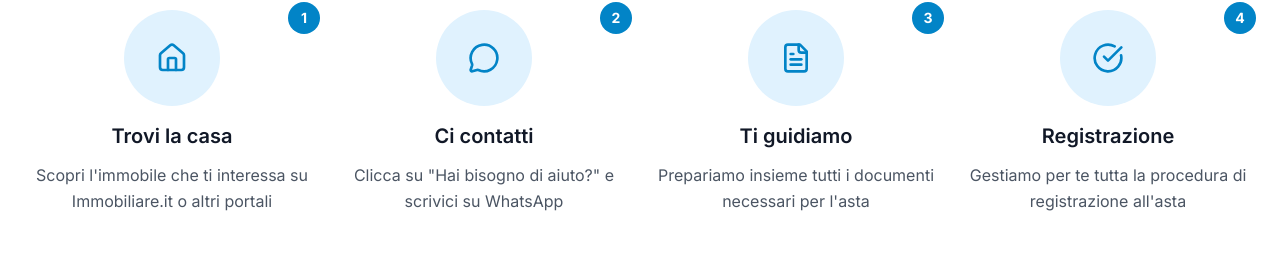
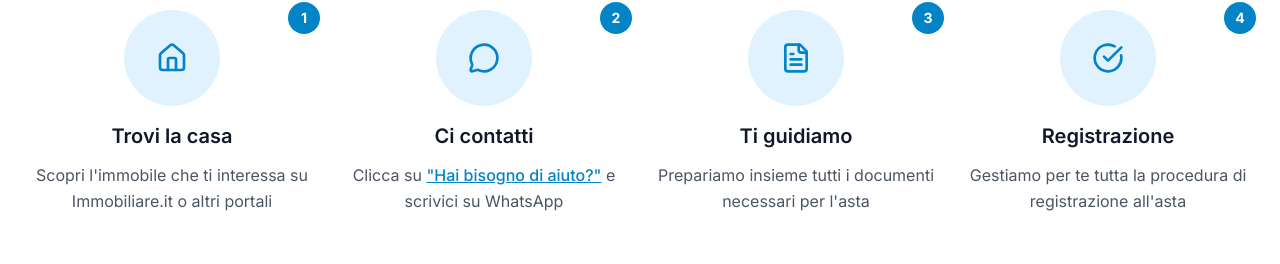
Before and after one commit to alemoscardo/AstaFacile, a React (Vite) app: page / in a window 1280 px wide. Shown: the part 1012-1276 px from the top of the page. Built offline with nearby package versions, Linux system fonts and the light colour scheme; the HTML template or start-up script is replaced by a standard one.

Commit message:
Add WhatsApp contact button to HowItWorks component
- Implemented a new button that opens WhatsApp with a pre-filled message for user inquiries.
- Updated the description in step 2 to include the button, enhancing user interaction and accessibility.

```diff
--- a/src/components/HowItWorks.jsx
+++ b/src/components/HowItWorks.jsx
@@ -11,6 +11,11 @@ const HowItWorks = () => {
     triggerOnce: true
   })
 
+  const handleWhatsAppClick = () => {
+    const whatsappUrl = `${import.meta.env.VITE_WHATSAPP_URL}?text=Ciao! Ho visto AstaFacile e vorrei maggiori informazioni per partecipare a un'asta immobiliare.`
+    window.open(whatsappUrl, '_blank')
+  }
+
   const steps = [
     {
       number: '1',
@@ -21,7 +26,18 @@ const HowItWorks = () => {
     {
       number: '2',
       title: 'Ci contatti',
-      description: 'Clicca su "Hai bisogno di aiuto?" e scrivici su WhatsApp',
+      description: (
+        <span>
+          Clicca su{' '}
+          <button
+            onClick={handleWhatsAppClick}
+            className="text-primary-600 hover:text-primary-700 underline font-medium transition-colors cursor-pointer"
+          >
+            "Hai bisogno di aiuto?"
+          </button>
+          {' '}e scrivici su WhatsApp
+        </span>
+      ),
       icon: MessageCircle
     },
     {
```
